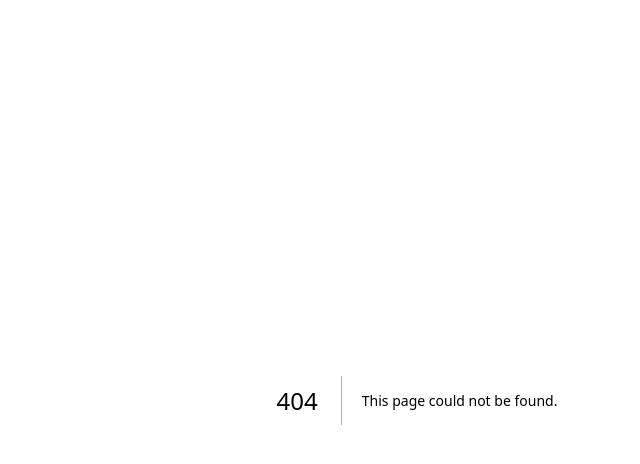
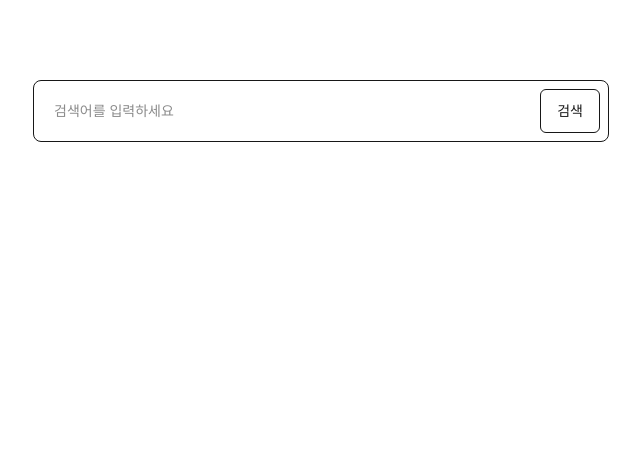
Before and after one commit to mandububsa/Ne-O-rdinary-Hackathon-10th-U-Front, a Next.js app in the folder dsms/: page /search in a window 1280 px wide. Before the commit this address had no page. Shown: the top 464 px of the page, without its empty margins (223-863 px from the left). Built offline with nearby package versions, Linux system fonts and the light colour scheme.

Commit message:
feat: search 컴포넌트

```diff
--- a/dsms/app/page.tsx
+++ b/dsms/app/page.tsx
@@ -2,56 +2,56 @@ import Image from "next/image";
 
 export default function Home() {
   return (
-    <div className="flex flex-col flex-1 items-center justify-center bg-zinc-50 font-sans dark:bg-black">
-      <main className="flex flex-1 w-full max-w-3xl flex-col items-center justify-between py-32 px-16 bg-white dark:bg-black sm:items-start">
+    <div className="flex flex-1 flex-col items-center justify-center font-sans">
+      <main className="flex w-full max-w-3xl flex-1 flex-col items-center justify-center gap-12 px-5 py-12 sm:items-start sm:px-8 sm:py-20 md:px-16 md:py-32">
         <Image
-          className="dark:invert"
           src="/next.svg"
           alt="Next.js logo"
           width={100}
           height={20}
+          style={{ width: 100, height: 20 }}
           priority
         />
         <div className="flex flex-col items-center gap-6 text-center sm:items-start sm:text-left">
-          <h1 className="max-w-xs text-3xl font-semibold leading-10 tracking-tight text-black dark:text-zinc-50">
+          <h1 className="max-w-xs text-3xl font-semibold leading-10 tracking-tight">
             To get started, edit the page.tsx file.
           </h1>
-          <p className="max-w-md text-lg leading-8 text-zinc-600 dark:text-zinc-400">
+          <p className="max-w-md text-lg leading-8">
             Looking for a starting point or more instructions? Head over to{" "}
             <a
               href="https://vercel.com/templates?framework=next.js&utm_source=create-next-app&utm_medium=appdir-template-tw&utm_campaign=create-next-app"
-              className="font-medium text-zinc-950 dark:text-zinc-50"
+              className="font-medium underline underline-offset-4"
             >
               Templates
             </a>{" "}
             or the{" "}
             <a
               href="https://nextjs.org/learn?utm_source=create-next-app&utm_medium=appdir-template-tw&utm_campaign=create-next-app"
-              className="font-medium text-zinc-950 dark:text-zinc-50"
+              className="font-medium underline underline-offset-4"
             >
               Learning
             </a>{" "}
             center.
           </p>
         </div>
-        <div className="flex flex-col gap-4 text-base font-medium sm:flex-row">
+        <div className="flex w-full max-w-sm flex-col gap-3 text-sm font-medium sm:max-w-none sm:flex-row sm:text-base">
           <a
-            className="flex h-12 w-full items-center justify-center gap-2 rounded-full bg-foreground px-5 text-background transition-colors hover:bg-[#383838] dark:hover:bg-[#ccc] md:w-[158px]"
+            className="inline-flex min-h-12 w-full min-w-0 items-center justify-center gap-2 rounded-full border border-current px-5 text-center leading-none transition sm:w-auto sm:min-w-[158px]"
             href="https://vercel.com/new?utm_source=create-next-app&utm_medium=appdir-template-tw&utm_campaign=create-next-app"
             target="_blank"
             rel="noopener noreferrer"
           >
             <Image
-              className="dark:invert"
               src="/vercel.svg"
               alt="Vercel logomark"
               width={16}
               height={16}
+              style={{ width: 16, height: 16 }}
             />
             Deploy Now
           </a>
           <a
-            className="flex h-12 w-full items-center justify-center rounded-full border border-solid border-black/[.08] px-5 transition-colors hover:border-transparent hover:bg-black/[.04] dark:border-white/[.145] dark:hover:bg-[#1a1a1a] md:w-[158px]"
+            className="inline-flex min-h-12 w-full min-w-0 items-center justify-center rounded-full border border-current px-5 text-center leading-none transition sm:w-auto sm:min-w-[158px]"
             href="https://nextjs.org/docs?utm_source=create-next-app&utm_medium=appdir-template-tw&utm_campaign=create-next-app"
             target="_blank"
             rel="noopener noreferrer"
--- /dev/null
+++ b/dsms/app/search/_components/SearchInput.tsx
@@ -0,0 +1,39 @@
+"use client";
+
+import { FormEvent, useState } from "react";
+
+export default function SearchInput() {
+  const [keyword, setKeyword] = useState("");
+
+  const handleSubmit = (event: FormEvent<HTMLFormElement>) => {
+    event.preventDefault();
+
+    const trimmedKeyword = keyword.trim();
+
+    if (!trimmedKeyword) {
+      return;
+    }
+
+    console.log("검색어:", trimmedKeyword);
+  };
+
+  return (
+    <form
+      onSubmit={handleSubmit}
+      className="flex w-full max-w-xl items-center gap-2 rounded-lg border border-current p-2"
+    >
+      <input
+        value={keyword}
+        onChange={(event) => setKeyword(event.target.value)}
+        placeholder="검색어를 입력하세요"
+        className="min-h-11 min-w-0 flex-1 px-3 py-2 text-base outline-none sm:text-sm"
+      />
+      <button
+        type="submit"
+        className="inline-flex min-h-11 shrink-0 items-center justify-center rounded-md border border-current px-4 py-2 text-sm font-medium transition"
+      >
+        검색
+      </button>
+    </form>
+  );
+}
--- /dev/null
+++ b/dsms/app/search/page.tsx
@@ -0,0 +1,11 @@
+import SearchInput from "./_components/SearchInput";
+
+export default function SearchPage() {
+  return (
+    <main className="flex min-h-screen flex-col items-center px-5 py-12 sm:px-6 sm:py-20">
+      <section className="flex w-full max-w-3xl flex-col gap-6">
+        <SearchInput />
+      </section>
+    </main>
+  );
+}
```
Also changed, not shown: 1 other file (tests, documents, lock files or other folders).
